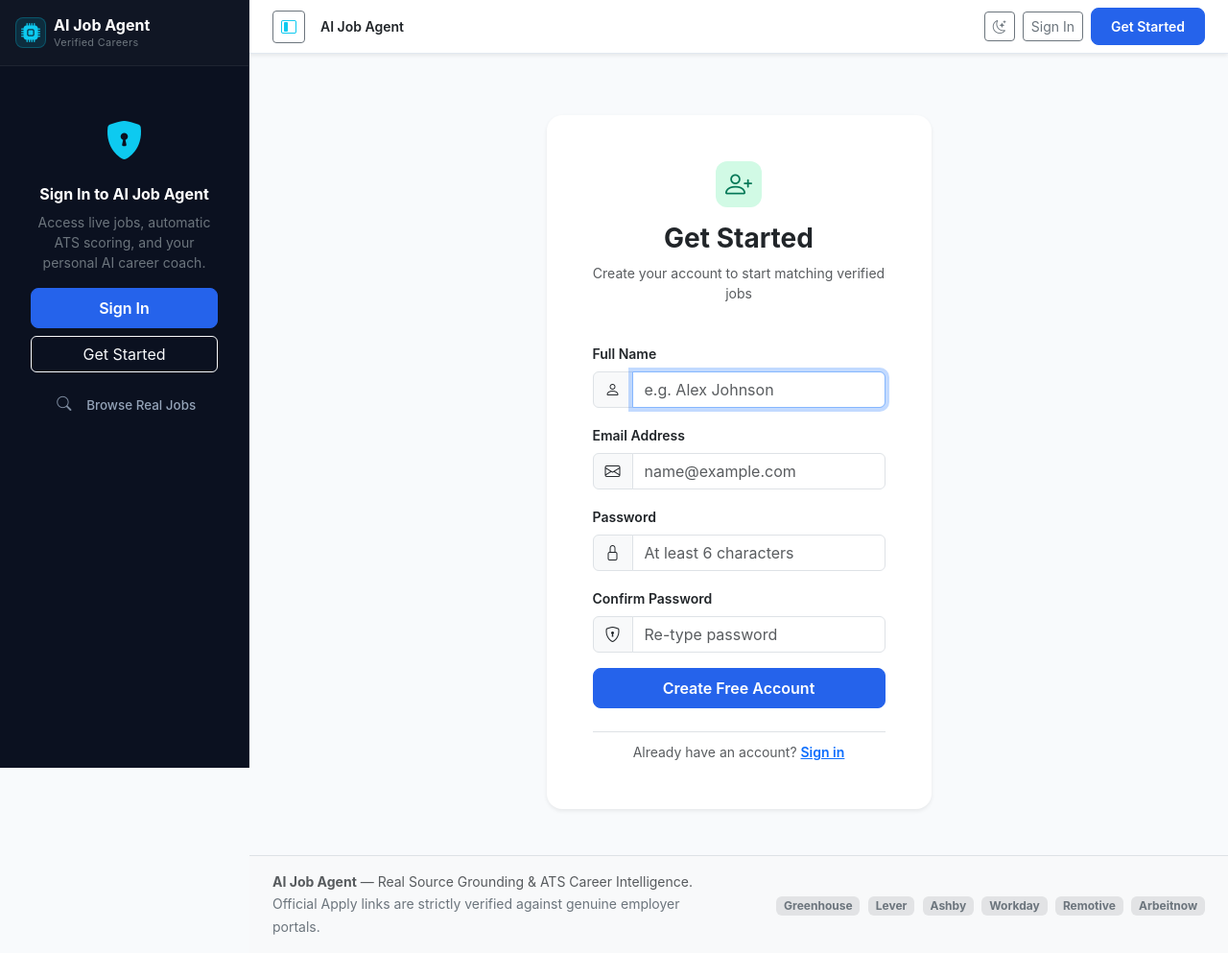
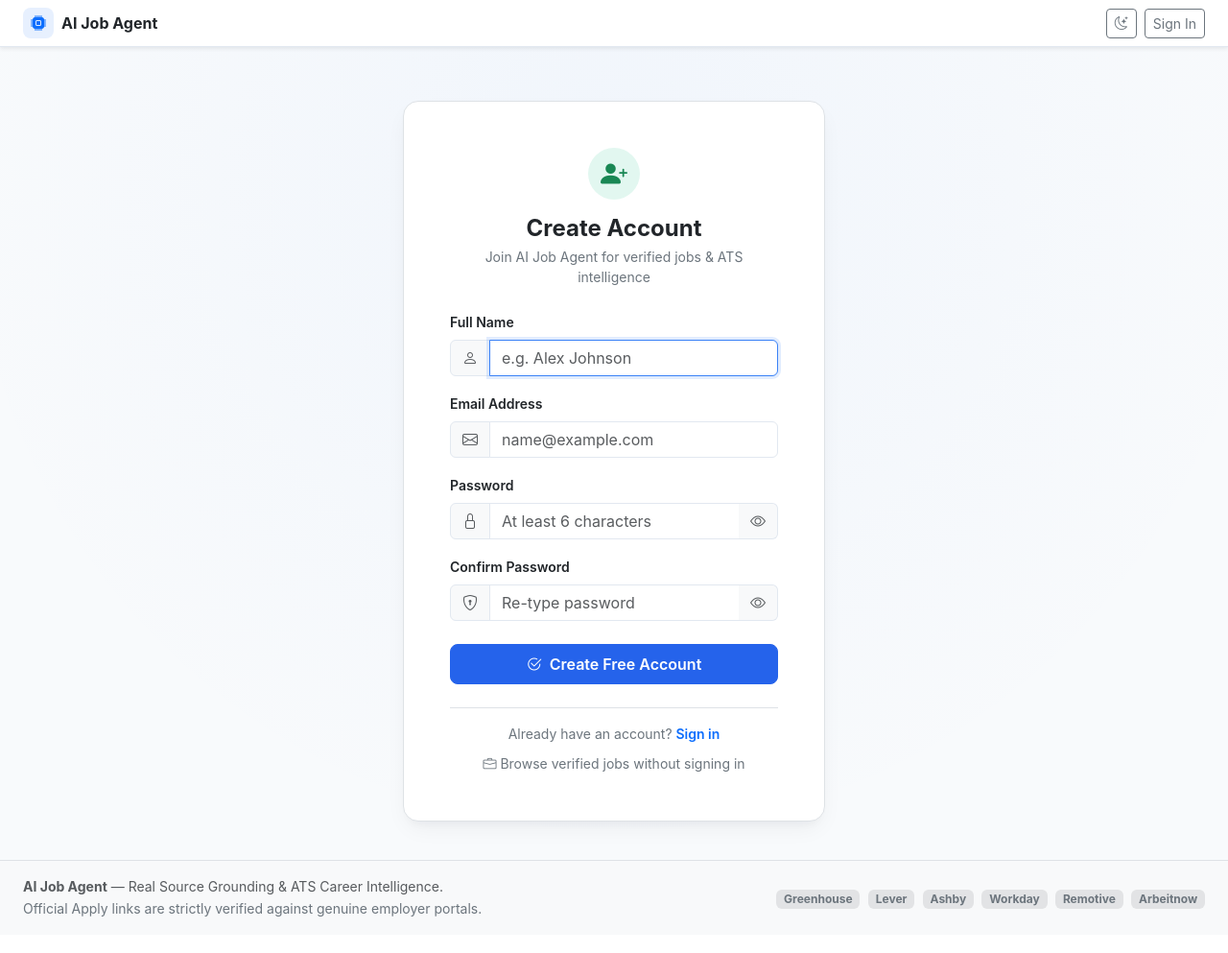
Before and after one commit to Vishnu-Sai-bit/MockAI-Career-Agent, a Flask app: page /register in a window 1280 px wide. Shown: the whole page at 96% size. After the commit the page ends 955 px from the top, so only its background shows below. Run offline with Flask 3, Linux system fonts and the light colour scheme.

Commit message:
fix(auth): remove left sidebar and center login and register forms cleanly

```diff
--- a/static/css/style.css
+++ b/static/css/style.css
@@ -142,7 +142,8 @@ body {
     }
 
     body.sidebar-collapsed .app-main-wrapper,
-    body.landing-mode .app-main-wrapper {
+    body.landing-mode .app-main-wrapper,
+    body.auth-mode .app-main-wrapper {
         margin-left: 0 !important;
     }
 }
@@ -694,3 +695,64 @@ footer {
 [data-bs-theme="dark"] .table-hover > tbody > tr:hover > * {
     background-color: rgba(255, 255, 255, 0.05) !important;
 }
+
+/* ==========================================================================
+   Clean Centered Authentication Layout (Login & Register)
+   ========================================================================== */
+.auth-wrapper {
+    background: radial-gradient(circle at 50% 20%, rgba(59, 130, 246, 0.04) 0%, transparent 70%);
+    min-height: 100vh;
+}
+
+.auth-container {
+    min-height: calc(100vh - 130px);
+    display: flex;
+    align-items: center;
+    justify-content: center;
+    padding: 2.5rem 1rem;
+}
+
+.auth-card {
+    width: 100%;
+    max-width: 440px;
+    border: 1px solid var(--border-color);
+    box-shadow: 0 10px 25px -5px rgba(15, 23, 42, 0.06), 0 8px 10px -6px rgba(15, 23, 42, 0.04);
+    border-radius: 1rem;
+    background-color: var(--bs-body-bg);
+}
+
+[data-bs-theme="dark"] .auth-card {
+    background-color: #1e293b !important;
+    border-color: #334155 !important;
+    box-shadow: 0 12px 30px rgba(0, 0, 0, 0.35) !important;
+}
+
+.auth-card .input-group-text {
+    background-color: var(--bs-tertiary-bg);
+    border-color: var(--border-color);
+    color: var(--text-muted);
+}
+
+.auth-card .form-control {
+    border-color: var(--border-color);
+}
+
+.auth-card .form-control:focus {
+    border-color: #3b82f6;
+    box-shadow: 0 0 0 3px rgba(59, 130, 246, 0.15);
+}
+
+.password-toggle-btn {
+    border-top-left-radius: 0 !important;
+    border-bottom-left-radius: 0 !important;
+    background-color: var(--bs-tertiary-bg);
+    border-color: var(--border-color);
+    color: var(--text-muted);
+    cursor: pointer;
+    border-left: none;
+}
+
+.password-toggle-btn:hover {
+    color: var(--text-color);
+    background-color: var(--bs-secondary-bg);
+}
--- a/templates/base.html
+++ b/templates/base.html
@@ -21,8 +21,8 @@
     </script>
     {% block extra_css %}{% endblock %}
 </head>
-<body class="app-body {% if request.endpoint == 'dashboard.index' %}landing-mode{% endif %}">
-    {% if request.endpoint != 'dashboard.index' %}
+<body class="app-body {% if request.endpoint == 'dashboard.index' %}landing-mode{% elif request.endpoint in ['auth.login', 'auth.register'] %}auth-mode{% endif %}">
+    {% if request.endpoint != 'dashboard.index' and request.endpoint not in ['auth.login', 'auth.register'] %}
     <!-- 1. Dedicated App Navigation Sidebar (Permanent on Desktop, Offcanvas on Mobile) -->
     <aside class="offcanvas-lg offcanvas-start d-flex flex-column" tabindex="-1" id="appSidebar" aria-labelledby="appSidebarLabel">
         <!-- Sidebar Brand Header -->
@@ -160,12 +160,21 @@
     {% endif %}
 
     <!-- 2. Main Wrapper (Header Topbar, Content, Footer) -->
-    <div class="app-main-wrapper flex-grow-1 d-flex flex-column {% if request.endpoint == 'dashboard.index' %}p-0 w-100 m-0 landing-wrapper{% endif %}">
+    <div class="app-main-wrapper flex-grow-1 d-flex flex-column {% if request.endpoint == 'dashboard.index' %}p-0 w-100 m-0 landing-wrapper{% elif request.endpoint in ['auth.login', 'auth.register'] %}p-0 w-100 m-0 auth-wrapper{% endif %}">
 
         {% if request.endpoint != 'dashboard.index' %}
         <!-- Top App Bar (Header with context & utilities including Notifications, NO duplicate links) -->
         <header class="app-topbar d-flex align-items-center justify-content-between px-3 px-lg-4 py-2 shadow-sm">
             <div class="d-flex align-items-center gap-2">
+                {% if request.endpoint in ['auth.login', 'auth.register'] %}
+                <!-- Brand on Auth Pages (Clickable logo back to landing page) -->
+                <a class="d-flex align-items-center gap-2 text-decoration-none" href="{{ url_for('dashboard.index') }}">
+                    <div class="brand-icon-box rounded-3 d-flex align-items-center justify-content-center" style="width: 32px; height: 32px; background: rgba(59, 130, 246, 0.12);">
+                        <i class="bi bi-cpu-fill text-primary"></i>
+                    </div>
+                    <span class="fw-bold text-body fs-6">AI Job Agent</span>
+                </a>
+                {% else %}
                 <!-- Hamburger Button (Toggles sidebar on mobile / collapses on desktop) -->
                 <button class="btn btn-sm btn-outline-secondary border-secondary d-flex align-items-center px-2 py-1" type="button" data-bs-toggle="offcanvas" data-bs-target="#appSidebar" aria-controls="appSidebar" id="sidebarToggleBtn" title="Toggle Navigation Menu">
                     <i class="bi bi-layout-sidebar-inset fs-6 text-info"></i>
@@ -187,6 +196,7 @@
                         {% endif %}
                     </span>
                 </div>
+                {% endif %}
             </div>
 
             <!-- Topbar Right Utilities: Notifications, Theme Toggle, User Profile Avatar -->
@@ -260,8 +270,14 @@
                 </button>
 
                 {% if not current_user.is_authenticated %}
-                    <a href="{{ url_for('auth.login') }}" class="btn btn-sm btn-outline-secondary">Sign In</a>
-                    <a href="{{ url_for('auth.register') }}" class="btn btn-sm btn-primary-custom">Get Started</a>
+                    {% if request.endpoint == 'auth.login' %}
+                        <a href="{{ url_for('auth.register') }}" class="btn btn-sm btn-primary-custom">Get Started</a>
+                    {% elif request.endpoint == 'auth.register' %}
+                        <a href="{{ url_for('auth.login') }}" class="btn btn-sm btn-outline-secondary">Sign In</a>
+                    {% else %}
+                        <a href="{{ url_for('auth.login') }}" class="btn btn-sm btn-outline-secondary">Sign In</a>
+                        <a href="{{ url_for('auth.register') }}" class="btn btn-sm btn-primary-custom">Get Started</a>
+                    {% endif %}
                 {% endif %}
             </div>
         </header>
--- a/templates/register.html
+++ b/templates/register.html
@@ -3,52 +3,90 @@
 {% block title %}Create Account — AI Job Agent{% endblock %}
 
 {% block content %}
-<div class="container py-5">
-    <div class="row justify-content-center">
-        <div class="col-md-5">
-            <div class="card p-4 p-md-5 shadow-sm border-0 rounded-4 custom-card">
+<div class="auth-container">
+    <div class="card auth-card p-4 p-sm-5 border">
         <div class="text-center mb-4">
-                    <div class="stat-icon stat-green mx-auto mb-3"><i class="bi bi-person-plus fs-3"></i></div>
-                    <h3 class="fw-bold text-dark">Get Started</h3>
-                    <p class="text-muted small">Create your account to start matching verified jobs</p>
+            <div class="rounded-circle d-flex align-items-center justify-content-center mx-auto mb-3" style="width: 54px; height: 54px; background: rgba(16, 185, 129, 0.12);">
+                <i class="bi bi-person-plus-fill fs-3 text-success"></i>
             </div>
+            <h4 class="fw-bold mb-1 text-body">Create Account</h4>
+            <p class="text-secondary small mb-0">Join AI Job Agent for verified jobs & ATS intelligence</p>
+        </div>
+
         <form method="POST" action="{{ url_for('auth.register') }}">
             <div class="mb-3">
-                        <label class="form-label small fw-semibold">Full Name</label>
+                <label class="form-label small fw-semibold text-body">Full Name</label>
                 <div class="input-group">
-                            <span class="input-group-text bg-light"><i class="bi bi-person"></i></span>
-                            <input type="text" name="full_name" class="form-control" placeholder="e.g. Alex Johnson" required autofocus>
+                    <span class="input-group-text"><i class="bi bi-person text-muted"></i></span>
+                    <input type="text" name="full_name" class="form-control" placeholder="e.g. Alex Johnson" required autofocus autocomplete="name">
                 </div>
             </div>
+
             <div class="mb-3">
-                        <label class="form-label small fw-semibold">Email Address</label>
+                <label class="form-label small fw-semibold text-body">Email Address</label>
                 <div class="input-group">
-                            <span class="input-group-text bg-light"><i class="bi bi-envelope"></i></span>
-                            <input type="email" name="email" class="form-control" placeholder="name@example.com" required>
+                    <span class="input-group-text"><i class="bi bi-envelope text-muted"></i></span>
+                    <input type="email" name="email" class="form-control" placeholder="name@example.com" required autocomplete="email">
                 </div>
             </div>
+
             <div class="mb-3">
-                        <label class="form-label small fw-semibold">Password</label>
+                <label class="form-label small fw-semibold text-body">Password</label>
                 <div class="input-group">
-                            <span class="input-group-text bg-light"><i class="bi bi-lock"></i></span>
-                            <input type="password" name="password" class="form-control" placeholder="At least 6 characters" minlength="6" required>
+                    <span class="input-group-text"><i class="bi bi-lock text-muted"></i></span>
+                    <input type="password" name="password" id="registerPassword" class="form-control" placeholder="At least 6 characters" minlength="6" required autocomplete="new-password">
+                    <button type="button" class="btn password-toggle-btn" onclick="togglePasswordVisibility('registerPassword', this)" title="Show / Hide Password" tabindex="-1">
+                        <i class="bi bi-eye text-muted"></i>
+                    </button>
                 </div>
             </div>
-                    <div class="mb-3">
-                        <label class="form-label small fw-semibold">Confirm Password</label>
+
+            <div class="mb-4">
+                <label class="form-label small fw-semibold text-body">Confirm Password</label>
                 <div class="input-group">
-                            <span class="input-group-text bg-light"><i class="bi bi-shield-lock"></i></span>
-                            <input type="password" name="confirm_password" class="form-control" placeholder="Re-type password" minlength="6" required>
+                    <span class="input-group-text"><i class="bi bi-shield-lock text-muted"></i></span>
+                    <input type="password" name="confirm_password" id="registerConfirmPassword" class="form-control" placeholder="Re-type password" minlength="6" required autocomplete="new-password">
+                    <button type="button" class="btn password-toggle-btn" onclick="togglePasswordVisibility('registerConfirmPassword', this)" title="Show / Hide Password" tabindex="-1">
+                        <i class="bi bi-eye text-muted"></i>
+                    </button>
                 </div>
             </div>
-                    <button type="submit" class="btn btn-primary-custom w-100 py-2">Create Free Account</button>
+
+            <button type="submit" class="btn btn-primary-custom w-100 py-2 fw-semibold">
+                <i class="bi bi-check2-circle me-1"></i> Create Free Account
+            </button>
         </form>
-                <div class="text-center mt-4 pt-2 border-top">
-                    <span class="text-muted small">Already have an account? </span>
-                    <a href="{{ url_for('auth.login') }}" class="small fw-semibold text-primary">Sign in</a>
+
+        <div class="text-center mt-4 pt-3 border-top">
+            <p class="text-secondary small mb-2">
+                Already have an account?
+                <a href="{{ url_for('auth.login') }}" class="fw-semibold text-primary text-decoration-none">Sign in</a>
+            </p>
+            <a href="{{ url_for('jobs.list_jobs') }}" class="small text-secondary text-decoration-none d-inline-flex align-items-center gap-1">
+                <i class="bi bi-briefcase"></i> Browse verified jobs without signing in
+            </a>
         </div>
     </div>
 </div>
-    </div>
-</div>
+
+<script>
+function togglePasswordVisibility(inputId, btn) {
+    const input = document.getElementById(inputId);
+    if (!input) return;
+    const icon = btn.querySelector('i');
+    if (input.type === 'password') {
+        input.type = 'text';
+        if (icon) {
+            icon.classList.remove('bi-eye');
+            icon.classList.add('bi-eye-slash');
+        }
+    } else {
+        input.type = 'password';
+        if (icon) {
+            icon.classList.remove('bi-eye-slash');
+            icon.classList.add('bi-eye');
+        }
+    }
+}
+</script>
 {% endblock %}
```
Also changed, not shown: templates/login.html (+57 -21 lines), tests/test_freshness_and_navigation.py (+26 -0 lines). Lines whose indentation alone changed are shown as unchanged.
